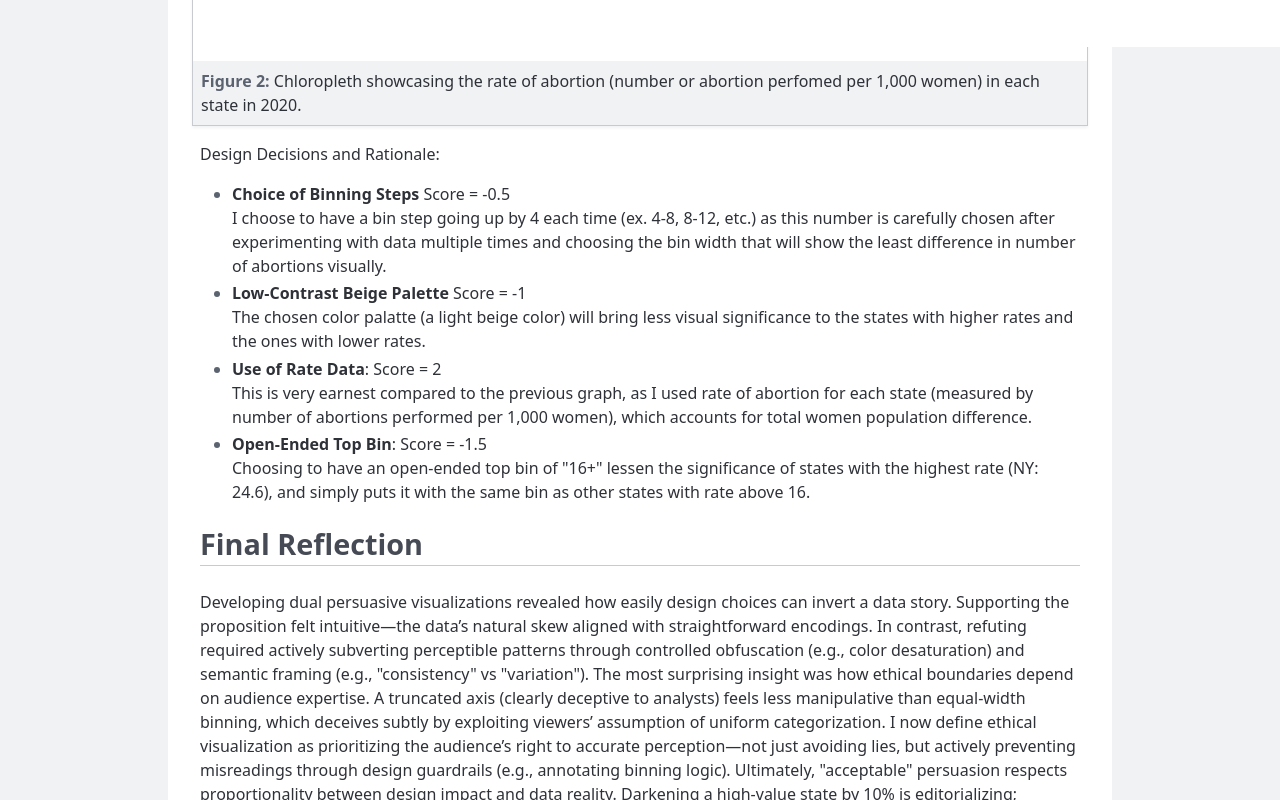
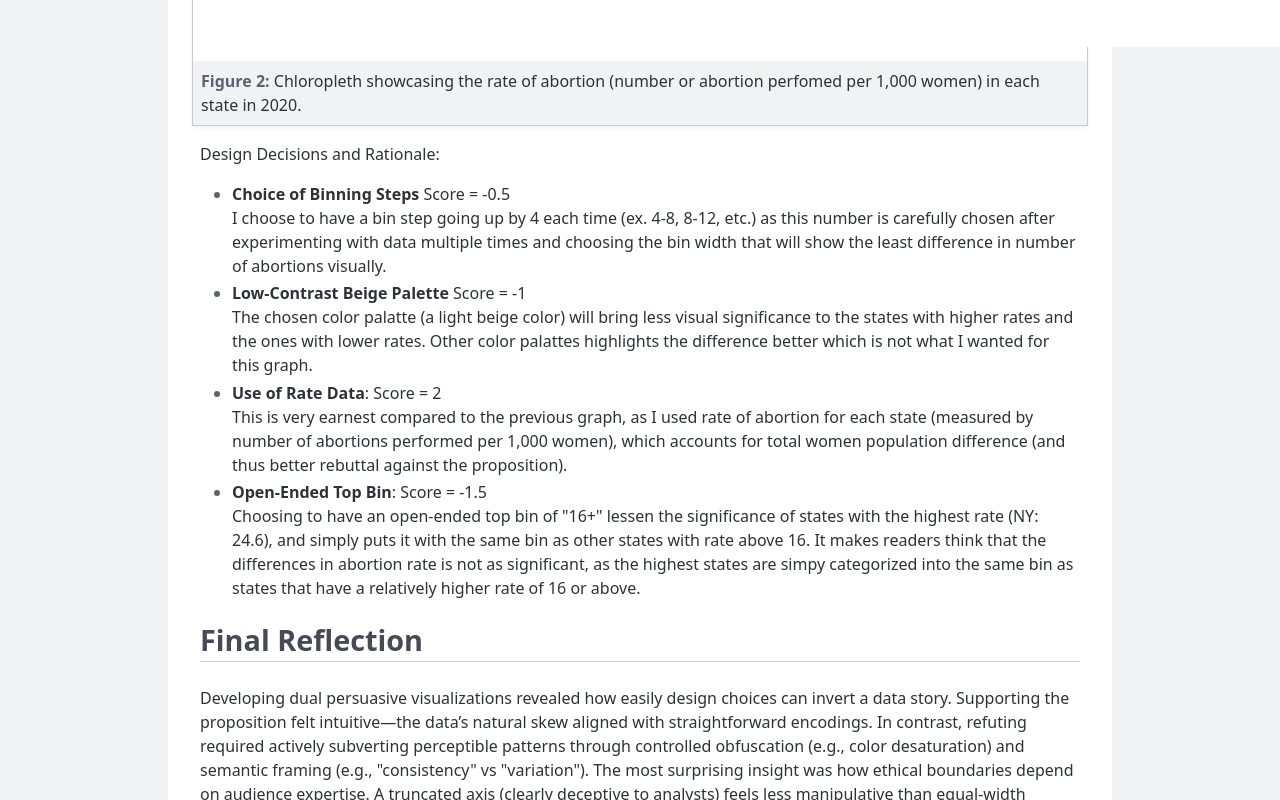
Before and after one commit to aaarf404/dsc106_project2, a plain HTML site: page index.html in a window 1280 px wide. Shown: the part 2411-3211 px from the top of the page. Drawn offline with Linux system fonts and the light colour scheme.

Commit message:
Update index.html

```diff
--- a/index.html
+++ b/index.html
@@ -171,7 +171,7 @@
           <li><b>Horizontal Bar Chart Sorting</b>: Score = 1<br>
             I chose to sort the bars in descending order to creates a "long tail" effect, exaggerating the gap between top states and others (especially lower states). Compared to an unsorted chart, this method increased visual emphasis on the top 5 states in abortion.</li>
           <li><b>National Average Line</b>: Score = 2<br>
-            I encorportated a dotted red line to show the national average abortion number and sort of "cut the states in half" on whether they exceed the average or not. 12 states appear as exceeding average, framing the majority as "below average."</li>
+            I encorportated a dotted red line to show the national average abortion number and sort of "cut the states in half" on whether they exceed the average or not. 12 states appear as exceeding average, framing the majority as "below average." and making viewers think abortion rate is only high in a few outlier states. </li>
           <li><b>Use of Data</b>: Score = -1<br>
            I directly used the total number of abortions done in each states to emphasize the proposition. However, this is a deceptive use as this graph did not account for difference in population. For example, California could have had a leading number of abortion because it has a very high population to begin with, compared to South Dakota.</li>
           </ul>
@@ -191,11 +191,11 @@
           <li><b>Choice of Binning Steps</b> Score = -0.5 <br>
             I choose to have a bin step going up by 4 each time (ex. 4-8, 8-12, etc.) as this number is carefully chosen after experimenting with data multiple times and choosing the bin width that will show the least difference in number of abortions visually.</li>
           <li><b>Low-Contrast Beige Palette</b> Score = -1<br>
-            The chosen color palatte (a light beige color) will bring less visual significance to the states with higher rates and the ones with lower rates.</li>
+            The chosen color palatte (a light beige color) will bring less visual significance to the states with higher rates and the ones with lower rates. Other color palattes highlights the difference better which is not what I wanted for this graph.</li>
           <li><b>Use of Rate Data</b>: Score = 2<br>
-            This is very earnest compared to the previous graph, as I used rate of abortion for each state (measured by number of abortions performed per 1,000 women), which accounts for total women population difference.</li>
+            This is very earnest compared to the previous graph, as I used rate of abortion for each state (measured by number of abortions performed per 1,000 women), which accounts for total women population difference (and thus better rebuttal against the proposition).</li>
           <li><b>Open-Ended Top Bin</b>: Score = -1.5 <br>
-            Choosing to have an open-ended top bin of "16+" lessen the significance of states with the highest rate (NY: 24.6), and simply puts it with the same bin as other states with rate above 16.</li>
+            Choosing to have an open-ended top bin of "16+" lessen the significance of states with the highest rate (NY: 24.6), and simply puts it with the same bin as other states with rate above 16. It makes readers think that the differences in abortion rate is not as significant, as the highest states are simpy categorized into the same bin as states that have a relatively higher rate of 16 or above. </li>
           </ul>
       </section>
 
```
